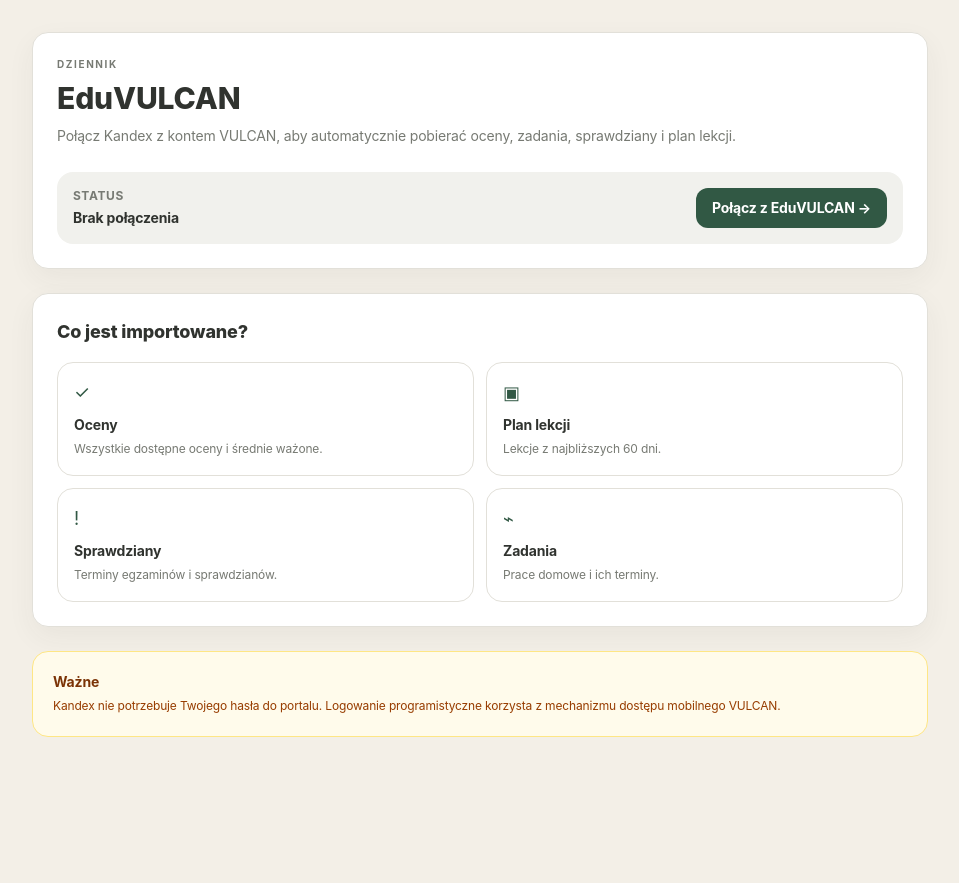
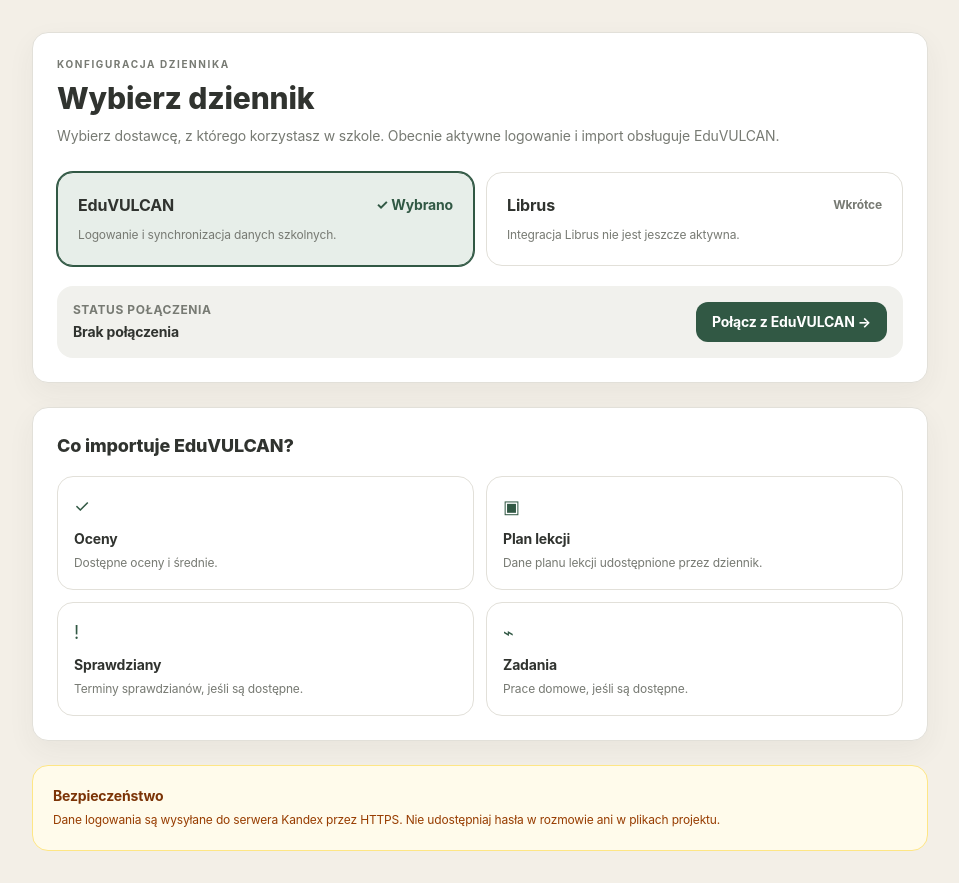
Before and after one commit to kapix229/kandex, a Next.js app: page /settings in a window 1280 px wide. Shown: the whole page, without its empty margins (160-1119 px from the left). Before the commit the page ends 800 px from the top, so only its background shows below. Built offline with nearby package versions, Linux system fonts and the light colour scheme; no server answers.

Commit message:
Fix journal provider selection in settings

```diff
--- a/app/settings/page.tsx
+++ b/app/settings/page.tsx
@@ -1,24 +1,54 @@
 "use client";
 
 import Link from "next/link";
+import { useState } from "react";
 import { useVulcanSession } from "@/src/components/VulcanSessionProvider";
 
 export default function SettingsPage() {
   const { account } = useVulcanSession();
+  const [provider, setProvider] = useState<"eduvulcan" | "librus">("eduvulcan");
 
   return (
     <div className="mx-auto max-w-4xl space-y-6 py-8">
       <div className="workspace-card rounded-2xl p-6">
-        <p className="text-[10px] font-bold uppercase tracking-[0.16em] text-[var(--text-muted)]">Dziennik</p>
-        <h1 className="mt-2 text-3xl font-extrabold text-[var(--text)]">EduVULCAN</h1>
+        <p className="text-[10px] font-bold uppercase tracking-[0.16em] text-[var(--text-muted)]">Konfiguracja dziennika</p>
+        <h1 className="mt-2 text-3xl font-extrabold text-[var(--text)]">Wybierz dziennik</h1>
         <p className="mt-2 text-sm leading-6 text-[var(--text-muted)]">
-          Połącz Kandex z kontem VULCAN, aby automatycznie pobierać oceny, zadania,
-          sprawdziany i plan lekcji.
+          Wybierz dostawcę, z którego korzystasz w szkole. Obecnie aktywne logowanie i import obsługuje EduVULCAN.
         </p>
 
-        <div className="mt-6 flex flex-col gap-3 rounded-2xl bg-[var(--surface-muted)] p-4 sm:flex-row sm:items-center sm:justify-between">
+        <div className="mt-6 grid gap-3 sm:grid-cols-2">
+          <button
+            type="button"
+            aria-pressed={provider === "eduvulcan"}
+            onClick={() => setProvider("eduvulcan")}
+            className={`rounded-2xl border p-5 text-left transition focus-visible:outline-none focus-visible:ring-2 focus-visible:ring-[var(--accent)] ${provider === "eduvulcan" ? "border-[var(--accent)] bg-[var(--accent-soft)] ring-1 ring-[var(--accent)]" : "border-[var(--border)] bg-white hover:bg-[var(--surface-muted)]"}`}
+          >
+            <span className="flex items-center justify-between gap-3">
+              <span className="font-bold text-[var(--text)]">EduVULCAN</span>
+              <span className="text-sm font-bold text-[var(--accent)]">{provider === "eduvulcan" ? "✓ Wybrano" : "Wybierz"}</span>
+            </span>
+            <span className="mt-2 block text-xs leading-5 text-[var(--text-muted)]">Logowanie i synchronizacja danych szkolnych.</span>
+          </button>
+
+          <button
+            type="button"
+            aria-pressed={provider === "librus"}
+            onClick={() => setProvider("librus")}
+            className={`rounded-2xl border p-5 text-left transition focus-visible:outline-none focus-visible:ring-2 focus-visible:ring-[var(--accent)] ${provider === "librus" ? "border-[var(--accent)] bg-[var(--accent-soft)] ring-1 ring-[var(--accent)]" : "border-[var(--border)] bg-white hover:bg-[var(--surface-muted)]"}`}
+          >
+            <span className="flex items-center justify-between gap-3">
+              <span className="font-bold text-[var(--text)]">Librus</span>
+              <span className="text-xs font-bold text-[var(--text-muted)]">{provider === "librus" ? "✓ Wybrano" : "Wkrótce"}</span>
+            </span>
+            <span className="mt-2 block text-xs leading-5 text-[var(--text-muted)]">Integracja Librus nie jest jeszcze aktywna.</span>
+          </button>
+        </div>
+
+        {provider === "eduvulcan" ? (
+          <div className="mt-5 flex flex-col gap-3 rounded-2xl bg-[var(--surface-muted)] p-4 sm:flex-row sm:items-center sm:justify-between">
             <div>
-            <p className="text-xs font-bold uppercase tracking-wider text-[var(--text-muted)]">Status</p>
+              <p className="text-xs font-bold uppercase tracking-wider text-[var(--text-muted)]">Status połączenia</p>
               <p className="mt-1 text-sm font-bold text-[var(--text)]">
                 {account ? `Połączono jako ${account.fullName}` : "Brak połączenia"}
               </p>
@@ -27,16 +57,21 @@
               {account ? "Zobacz oceny" : "Połącz z EduVULCAN →"}
             </Link>
           </div>
+        ) : (
+          <p className="mt-5 rounded-2xl border border-amber-200 bg-amber-50 p-4 text-sm leading-6 text-amber-900">
+            Librus można wybrać, ale logowanie nie jest jeszcze dostępne. Wybierz EduVULCAN, aby kontynuować konfigurację.
+          </p>
+        )}
       </div>
 
       <div className="workspace-card rounded-2xl p-6">
-        <h2 className="text-lg font-extrabold text-[var(--text)]">Co jest importowane?</h2>
+        <h2 className="text-lg font-extrabold text-[var(--text)]">Co importuje EduVULCAN?</h2>
         <div className="mt-4 grid gap-3 sm:grid-cols-2">
           {[
-            ["✓", "Oceny", "Wszystkie dostępne oceny i średnie ważone."],
-            ["▣", "Plan lekcji", "Lekcje z najbliższych 60 dni."],
-            ["!", "Sprawdziany", "Terminy egzaminów i sprawdzianów."],
-            ["⌁", "Zadania", "Prace domowe i ich terminy."],
+            ["✓", "Oceny", "Dostępne oceny i średnie."],
+            ["▣", "Plan lekcji", "Dane planu lekcji udostępnione przez dziennik."],
+            ["!", "Sprawdziany", "Terminy sprawdzianów, jeśli są dostępne."],
+            ["⌁", "Zadania", "Prace domowe, jeśli są dostępne."],
           ].map(([icon, title, text]) => (
             <div key={title} className="rounded-2xl border border-[var(--border)] bg-white p-4">
               <span className="text-lg text-[var(--accent)]">{icon}</span>
@@ -48,10 +83,9 @@
       </div>
 
       <div className="rounded-2xl border border-amber-200 bg-amber-50 p-5">
-        <p className="text-sm font-bold text-amber-900">Ważne</p>
+        <p className="text-sm font-bold text-amber-900">Bezpieczeństwo</p>
         <p className="mt-1 text-xs leading-5 text-amber-800">
-          Kandex nie potrzebuje Twojego hasła do portalu. Logowanie programistyczne
-          korzysta z mechanizmu dostępu mobilnego VULCAN.
+          Dane logowania są wysyłane do serwera Kandex przez HTTPS. Nie udostępniaj hasła w rozmowie ani w plikach projektu.
         </p>
       </div>
     </div>
```
Lines whose indentation alone changed are shown as unchanged.
